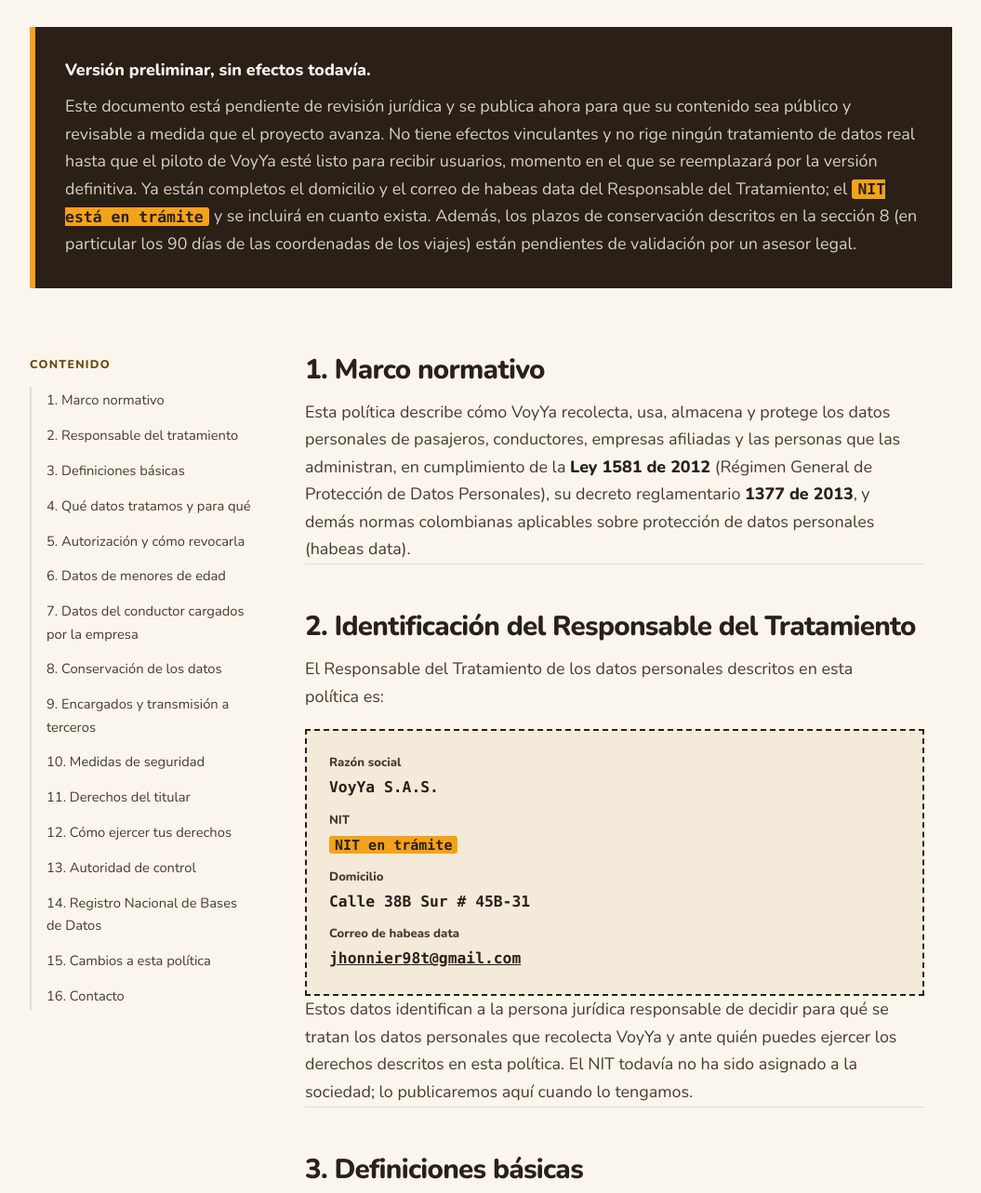
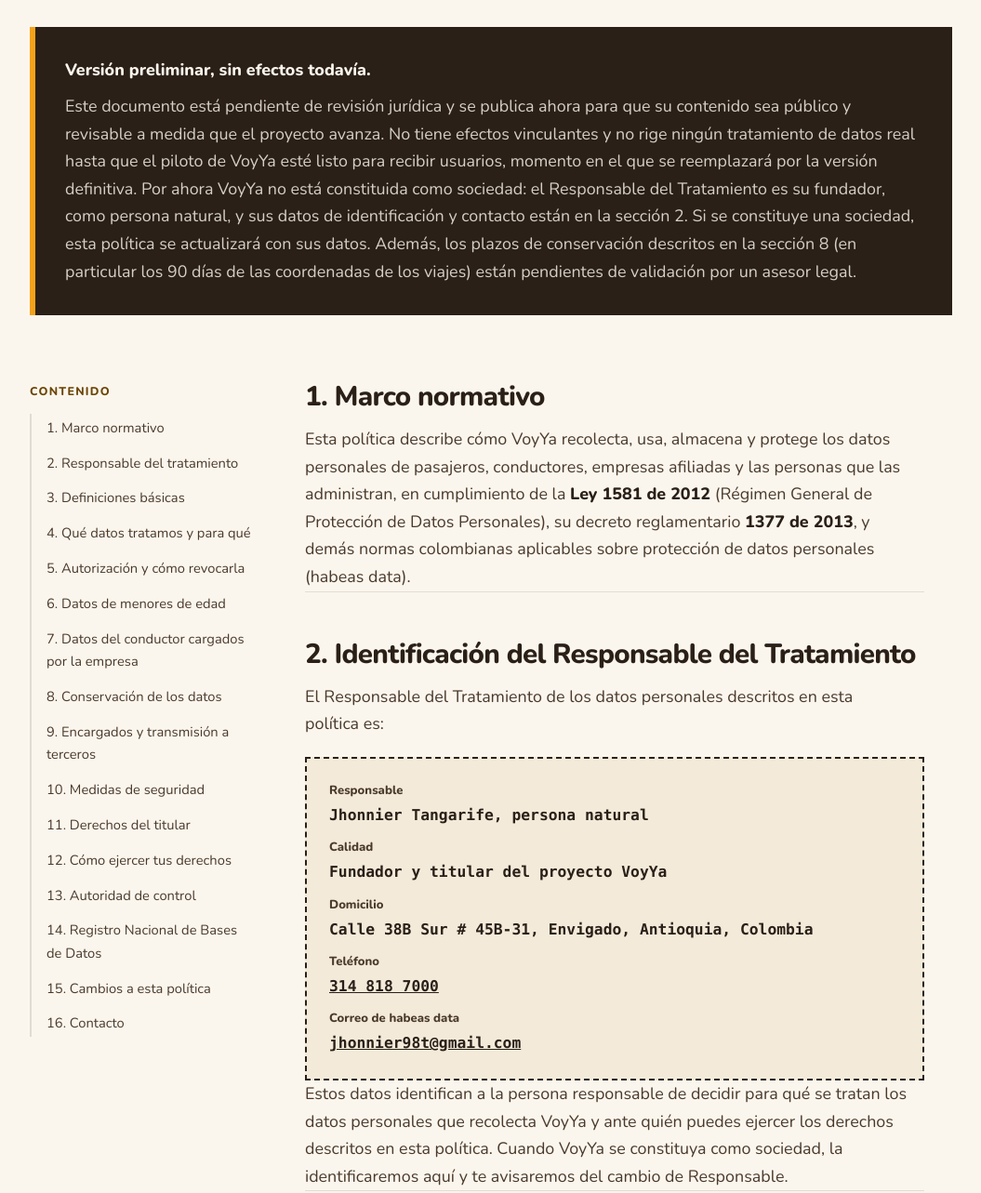
Before and after one commit to VoyYaa/voyya-page, a plain HTML site: page privacy-policy.html in a window 1280 px wide. Shown: the part 456-1739 px from the top of the page at 93% size, without its empty margins (48-1103 px from the left). Drawn offline with nearby package versions, Linux system fonts and the light colour scheme.

Commit message:
docs(legal): identify the data controller as the founder, natural person; remove the S.A.S. and pending NIT
Co-Authored-By: Claude Sonnet 5.5 <noreply@anthropic.com>

```diff
--- a/privacy-policy.html
+++ b/privacy-policy.html
@@ -59,10 +59,11 @@
             el proyecto avanza. No tiene efectos vinculantes y no rige ningún
             tratamiento de datos real hasta que el piloto de VoyYa esté listo
             para recibir usuarios, momento en el que se reemplazará por la
-            versión definitiva. Ya están completos el domicilio y el correo
-            de habeas data del Responsable del Tratamiento; el
-            <mark class="legal-todo">NIT está en trámite</mark> y se
-            incluirá en cuanto exista. Además, los plazos de conservación
+            versión definitiva. Por ahora VoyYa no está constituida como
+            sociedad: el Responsable del Tratamiento es su fundador, como
+            persona natural, y sus datos de identificación y contacto están
+            en la sección 2. Si se constituye una sociedad, esta política se
+            actualizará con sus datos. Además, los plazos de conservación
             descritos en la sección 8 (en particular los 90 días de las
             coordenadas de los viajes) están pendientes de validación por
             un asesor legal.
@@ -116,16 +117,20 @@
               <div class="legal-placeholder-box">
                 <dl>
                   <div>
-                    <dt>Razón social</dt>
-                    <dd>VoyYa S.A.S.</dd>
+                    <dt>Responsable</dt>
+                    <dd>Jhonnier Tangarife, persona natural</dd>
                   </div>
                   <div>
-                    <dt>NIT</dt>
-                    <dd><mark class="legal-todo">NIT en trámite</mark></dd>
+                    <dt>Calidad</dt>
+                    <dd>Fundador y titular del proyecto VoyYa</dd>
                   </div>
                   <div>
                     <dt>Domicilio</dt>
-                    <dd>Calle 38B Sur # 45B-31</dd>
+                    <dd>Calle 38B Sur # 45B-31, Envigado, Antioquia, Colombia</dd>
+                  </div>
+                  <div>
+                    <dt>Teléfono</dt>
+                    <dd><a href="tel:+573148187000">314 818 7000</a></dd>
                   </div>
                   <div>
                     <dt>Correo de habeas data</dt>
@@ -138,11 +143,12 @@
                 </dl>
               </div>
               <p>
-                Estos datos identifican a la persona jurídica responsable de
-                decidir para qué se tratan los datos personales que recolecta
-                VoyYa y ante quién puedes ejercer los derechos descritos en
-                esta política. El NIT todavía no ha sido asignado a la
-                sociedad; lo publicaremos aquí cuando lo tengamos.
+                Estos datos identifican a la persona responsable de decidir
+                para qué se tratan los datos personales que recolecta VoyYa y
+                ante quién puedes ejercer los derechos descritos en esta
+                política. Cuando VoyYa se constituya como sociedad, la
+                identificaremos aquí y te avisaremos del cambio de
+                Responsable.
               </p>
             </section>
 
```
Also changed, not shown: terms.html (+16 -11 lines), 1 other file.
